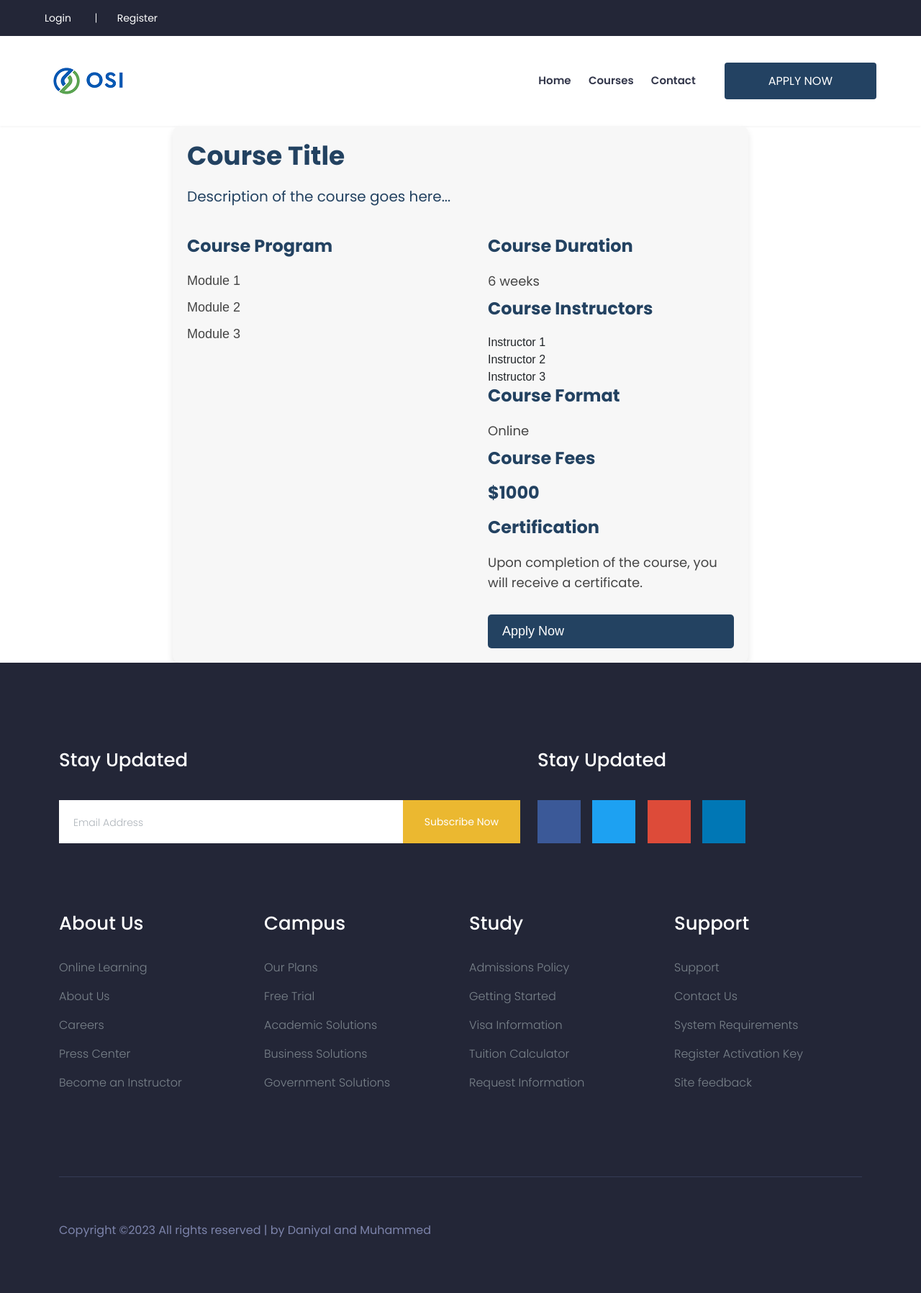
After one commit to Oryntayev-Mukhammed/DjangoProject, a Django app: page /details/ in a window 1280 px wide. The commit adds this page. Shown: the whole page at 72% size. Run offline with Django 4.2, Linux system fonts and the light colour scheme; some libraries are stand-ins or nearby versions.

Commit message:
12.02.2023

```diff
--- /dev/null
+++ b/hollow/school/static/school/css/details.css
@@ -0,0 +1,98 @@
+.container-course {
+  max-width: 800px;
+  margin: 0 auto;
+  padding: 20px;
+  font-family: Arial, sans-serif;
+  background-color: #f7f7f7;
+  border-radius: 10px;
+  padding: 20px;
+  box-shadow: 0px 5px 10px rgba(0, 0, 0, 0.1);
+}
+
+.course-title {
+  font-size: 36px;
+  font-weight: bold;
+  color: #234261;
+  margin-bottom: 20px;
+}
+
+.course-description {
+  font-size: 20px;
+  line-height: 1.5;
+  color: #234261;
+  margin-bottom: 40px;
+}
+
+.course-info {
+  display: flex;
+  flex-wrap: wrap;
+  justify-content: space-between;
+}
+
+.course-program {
+  width: 50%;
+}
+
+.course-program h2 {
+  font-size: 24px;
+  font-weight: bold;
+  color: #234261;
+  margin-bottom: 20px;
+}
+
+.course-program ul {
+  list-style: none;
+  padding: 0;
+  margin: 0;
+
+}
+
+.course-program li {
+  font-size: 18px;
+  color: #444;
+  margin-bottom: 10px;
+}
+
+.course-details {
+  width: 45%;
+  display: flex;
+  flex-direction: column;
+}
+
+.course-details h2 {
+  font-size: 24px;
+  font-weight: bold;
+  color: #234261;
+  margin-bottom: 20px;
+}
+
+.course-details p {
+  font-size: 18px;
+  color: #444;
+  margin-bottom: 10px;
+}
+
+.course-fees p {
+  font-size: 24px;
+  font-weight: bold;
+  color: #234261;
+  margin-bottom: 20px;
+}
+
+.apply-now-button {
+  display: inline-block;
+  background-color: #234261;
+  color: #fff;
+  padding: 10px 20px;
+  border-radius: 5px;
+  text-decoration: none;
+  font-size: 18px;
+  margin-top: 20px;
+  transition: all 0.3s ease-in-out;
+}
+
+.apply-now-button:hover {
+  background-color: #fff;
+  color: #234261;
+  border: 2px solid #234261;
+}
--- a/hollow/school/templates/school/base.html
+++ b/hollow/school/templates/school/base.html
@@ -12,18 +12,10 @@
     <meta name="description" content="">
     <meta name="viewport" content="width=device-width, initial-scale=1">
     <link rel="shortcut icon" type="image/x-icon" href="{% static 'school/images/icon.png' %}">
-    <link rel="stylesheet" href="{% static 'school/css/bootstrap.min.css' %}">
-    <link rel="stylesheet" href="{% static 'school/css/owl.carousel.min.css' %}">
-    <link rel="stylesheet" href="{% static 'school/css/magnific-popup.css' %}">
-    <link rel="stylesheet" href="{% static 'school/css/font-awesome.min.css' %}">
-    <link rel="stylesheet" href="{% static 'school/css/themify-icons.css' %}">
-    <link rel="stylesheet" href="{% static 'school/css/nice-select.css' %}">
-    <link rel="stylesheet" href="{% static 'school/css/flaticon.css' %}">
-    <link rel="stylesheet" href="{% static 'school/css/gijgo.css' %}">
-    <link rel="stylesheet" href="{% static 'school/css/animate.css' %}">
-    <link rel="stylesheet" href="{% static 'school/css/slicknav.css' %}">
     <link rel="stylesheet" href="{% static 'school/css/style.css' %}">
     <link rel="stylesheet" href="{% static 'school/css/styles.css' %}">
+    <link rel="stylesheet" href="{% static 'school/css/details.css' %}">
+    <link href="https://fonts.googleapis.com/css?family=Open+Sans:400,600,700&display=swap" rel="stylesheet">
 </head>
 <body>
     <header>
--- /dev/null
+++ b/hollow/school/templates/school/details.html
@@ -0,0 +1,52 @@
+{% extends 'school/base.html' %}
+
+{% block content %}
+<div class="container-course">
+    <h1 class="course-title">Course Title</h1>
+    <p class="course-description">Description of the course goes here...</p>
+
+    <div class="course-info">
+      <div class="course-program">
+        <h2>Course Program</h2>
+        <ul>
+          <li>Module 1</li>
+          <li>Module 2</li>
+          <li>Module 3</li>
+        </ul>
+      </div>
+
+      <div class="course-details">
+        <div class="course-duration">
+          <h2>Course Duration</h2>
+          <p>6 weeks</p>
+        </div>
+
+        <div class="course-instructors">
+          <h2>Course Instructors</h2>
+          <ul>
+            <li>Instructor 1</li>
+            <li>Instructor 2</li>
+            <li>Instructor 3</li>
+          </ul>
+        </div>
+
+        <div class="course-format">
+          <h2>Course Format</h2>
+          <p>Online</p>
+        </div>
+
+        <div class="course-fees">
+          <h2>Course Fees</h2>
+          <p>$1000</p>
+        </div>
+
+        <div class="course-certification">
+          <h2>Certification</h2>
+          <p>Upon completion of the course, you will receive a certificate.</p>
+        </div>
+
+        <a href="#" class="apply-now-button">Apply Now</a>
+      </div>
+    </div>
+  </div>
+{% endblock %}
--- a/hollow/school/templates/school/index.html
+++ b/hollow/school/templates/school/index.html
@@ -57,7 +57,7 @@
                                         <h4>{{i.SubjectName}} course</h4>
 
                                         <p>Описание: {{i.Text}}.</p>
-                                        <a href="#" class="boxed-btn5">Apply NOw</a>
+                                        <a href="{% url 'details' %}" class="boxed-btn5">Apply NOw</a>
                                     </div>
                                 </div>
                             </div>
--- a/hollow/school/urls.py
+++ b/hollow/school/urls.py
@@ -9,6 +9,7 @@ urlpatterns = [
     path('term/<slug:term_slug>/', show_term, name='term'),
     path('courses/', CourseList.as_view(), name='courses'),
     path('contact/', contact, name='contact'),
+    path('details/', Details, name='details')
 
 
 ]
--- a/hollow/school/views.py
+++ b/hollow/school/views.py
@@ -33,6 +33,9 @@ class HomeView(DataMixin, ListView):
         c_def = self.get_user_context(title="OSI")
         return dict(list(context.items()) + list(c_def.items()))
 
+
+def Details(request):
+    return render(request, 'school/details.html')
 
 def SingIn(request):
     return render(request, 'school/form2.html')
```
